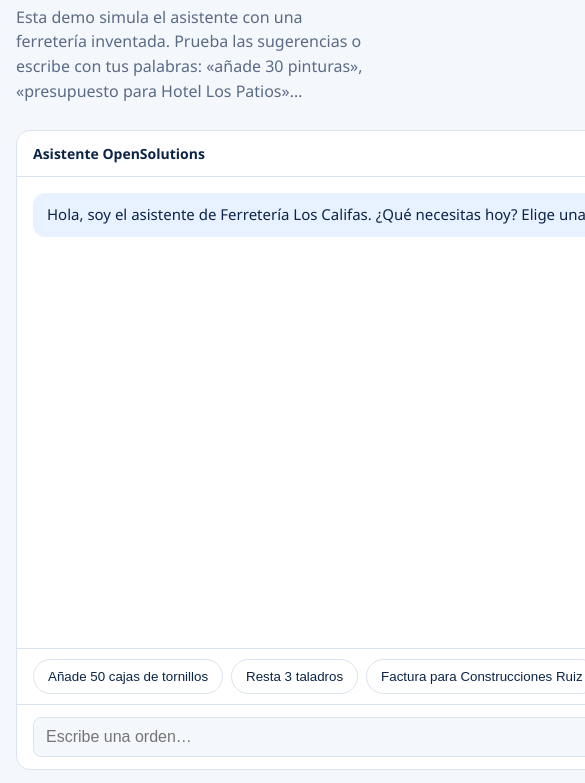
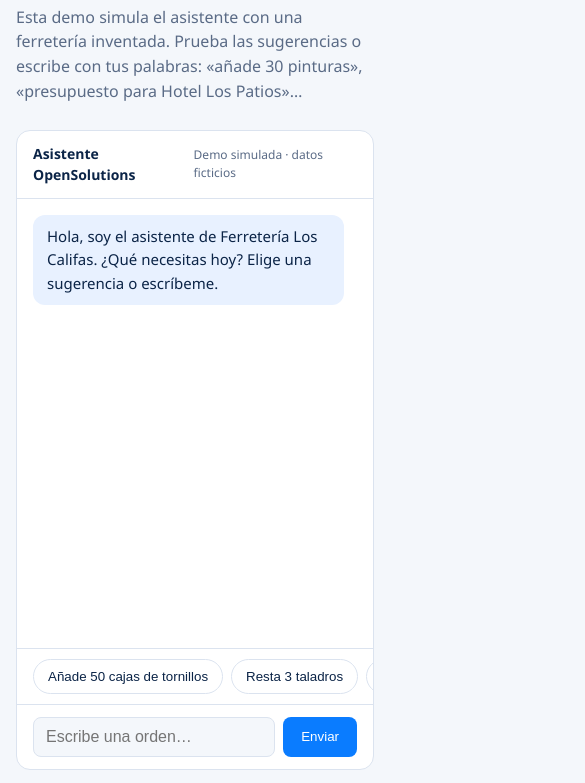
Before and after one commit to JuananGlez/STIA, a plain HTML site: page Second/IPE/OpenSolutions.html in a window 390 px wide. Shown: the part 500-1283 px from the top of the page, 585 px wide, since content can reach past the window. Drawn offline with Linux system fonts and the light colour scheme.

Commit message:
open solutions mobile fix

```diff
--- a/Second/IPE/OpenSolutions.html
+++ b/Second/IPE/OpenSolutions.html
@@ -11,7 +11,7 @@ box-sizing:border-box;padding-top:env(safe-area-inset-top,0px);padding-bottom:en
 :root[data-theme="dark"]{--bg:#0a1628;--sf:#11213a;--tx:#e8eefb;--mu:#93a4c2;--ln:#223555;--ac:#4aa0ff;--acd:#e8eefb;--ok:#43c79a;--wn:#f0a05a;--bub:#16335c}
 html{scroll-padding-top:env(safe-area-inset-top,0px);scroll-behavior:smooth}
 *{box-sizing:border-box}
-body{margin:0;background:var(--bg);color:var(--tx);font:16px/1.55 "Plus Jakarta Sans","Segoe UI",system-ui,sans-serif}
+body{margin:0;overflow-x:hidden;background:var(--bg);color:var(--tx);font:16px/1.55 "Plus Jakarta Sans","Segoe UI",system-ui,sans-serif}
 a{color:inherit}
 .w{max-width:1080px;margin:0 auto;padding:0 20px}
 header{position:sticky;top:env(safe-area-inset-top,0px);background:var(--bg);border-bottom:1px solid var(--ln);z-index:5}
@@ -29,7 +29,7 @@ h1{font-size:clamp(34px,6vw,60px);line-height:1.05;letter-spacing:-2px;margin:0
 h2{font-size:clamp(26px,4vw,36px);letter-spacing:-1px;margin:0 0 8px}
 .sub{color:var(--mu);margin:0 0 26px;max-width:40em}
 section{padding:40px 0}
-.demo{display:grid;grid-template-columns:1.5fr 1fr;gap:16px;align-items:start}
+.demo{display:grid;grid-template-columns:minmax(0,1.5fr) minmax(0,1fr);gap:16px;align-items:start}.demo>*,.chat>*{min-width:0}
 .card{background:var(--sf);border:1px solid var(--ln);border-radius:14px}
 .chat{display:flex;flex-direction:column;height:620px}
 .ch{padding:12px 16px;border-bottom:1px solid var(--ln);display:flex;justify-content:space-between;align-items:center;font-size:14px}
@@ -73,7 +73,7 @@ tr.fl{animation:fl 2s}
 .feat h3{margin:0 0 4px;font-size:17px}.feat p{margin:0;color:var(--mu);font-size:15px}
 .note{font-size:12px;color:var(--mu);margin-top:10px}
 footer{border-top:1px solid var(--ln);padding:28px 0;color:var(--mu);font-size:14px}
-@media(max-width:820px){.demo{grid-template-columns:1fr}.chat{height:560px;height:min(640px,calc(100dvh - 130px));min-height:460px}nav a:not(.btn){display:none}.w{padding:0 16px}.hero{padding:36px 0 24px}section{padding:28px 0}h1{letter-spacing:-1px}.hero p{font-size:17px}.m{max-width:96%}.chips{flex-wrap:nowrap;overflow-x:auto;-webkit-overflow-scrolling:touch}.chip{white-space:nowrap;padding:9px 14px}input{font-size:16px}.btn{padding:12px 18px}.doc{overflow-x:auto}.doc table{min-width:290px}.acts .btn{flex:1}.side{overflow-x:auto}}
+@media(max-width:820px){.demo{grid-template-columns:minmax(0,1fr)}.chat{height:560px;height:min(640px,calc(100dvh - 130px));min-height:460px}nav a:not(.btn){display:none}.w{padding:0 16px}.hero{padding:36px 0 24px}section{padding:28px 0}h1{letter-spacing:-1px}.hero p{font-size:17px}.m{max-width:96%}.chips{flex-wrap:nowrap;overflow-x:auto;-webkit-overflow-scrolling:touch}.chip{white-space:nowrap;padding:9px 14px}input{font-size:16px}.btn{padding:12px 18px}.doc{overflow-x:auto}.doc table{min-width:290px}.acts .btn{flex:1}.side{overflow-x:auto}}
 @media(prefers-reduced-motion:reduce){tr.fl{animation:none}html{scroll-behavior:auto}}
 </style>
 </head>
```
